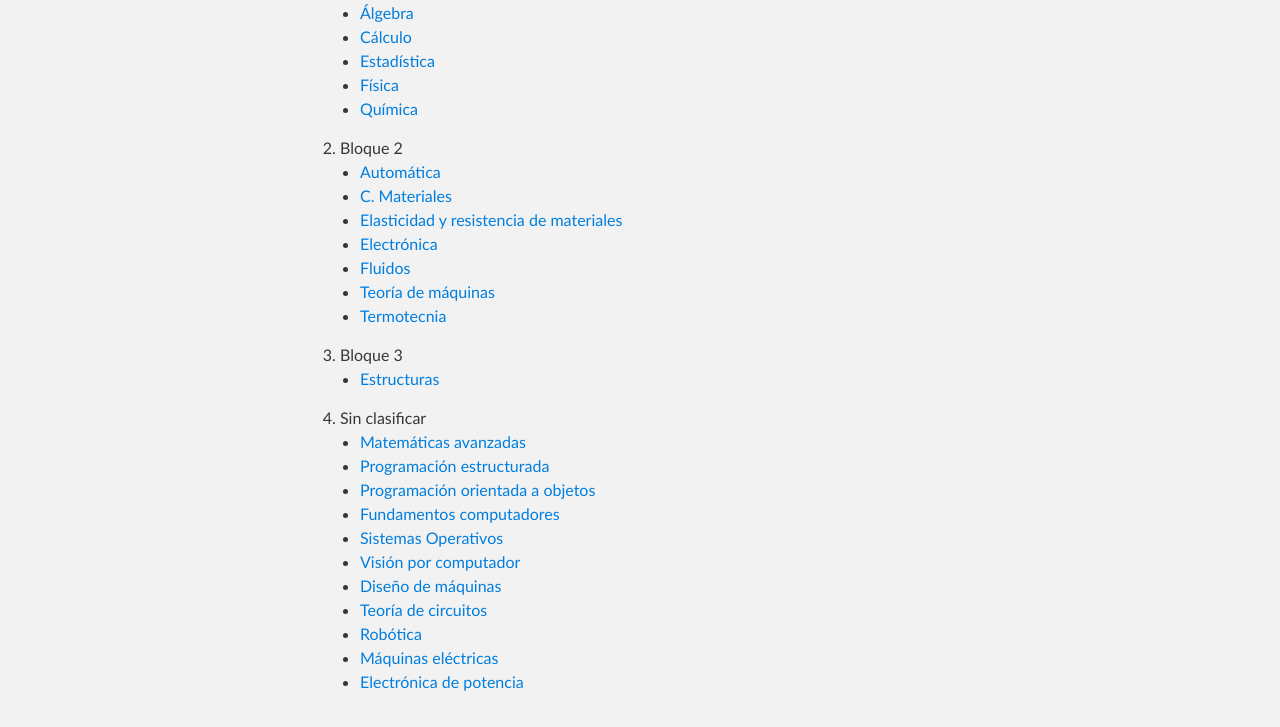
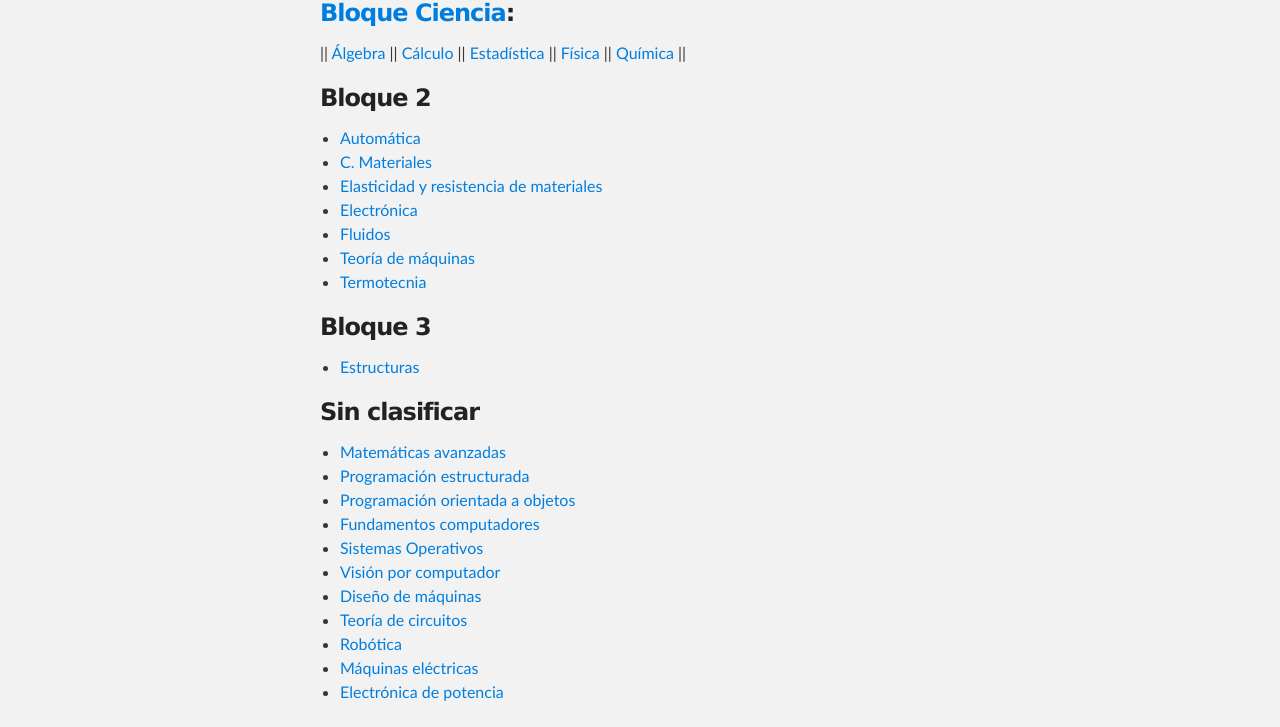
Before and after one commit to ingenieria-libre/ingenieria-libre.github.io, a plain HTML site: page index.html in a window 1280 px wide. Shown: the part 329-1056 px from the top of the page. Drawn offline with Linux system fonts and the light colour scheme.

Commit message:
Replace master branch with page content via GitHub

```diff
--- a/index.html
+++ b/index.html
@@ -27,21 +27,21 @@
     <!-- MAIN CONTENT -->
     <div id="main_content_wrap" class="outer">
       <section id="main_content" class="inner">
-        <h3>
-<a id="asignaturas" class="anchor" href="#asignaturas" aria-hidden="true"><span aria-hidden="true" class="octicon octicon-link"></span></a>Asignaturas.</h3>
+        <h1>
+<a id="asignaturas" class="anchor" href="#asignaturas" aria-hidden="true"><span aria-hidden="true" class="octicon octicon-link"></span></a>Asignaturas.</h1>
 
-<ol>
-<li>Bloque 1
+<h3>
+<a id="bloque-ciencia" class="anchor" href="#bloque-ciencia" aria-hidden="true"><span aria-hidden="true" class="octicon octicon-link"></span></a><a href="https://github.com/orgs/ingenieria-libre/teams/ciencias/repositories">Bloque Ciencia</a>:</h3>
 
-<ul>
-<li><a href="http://ingenieria-libre.github.io/algebra">Álgebra</a></li>
-<li><a href="http://ingenieria-libre.github.io/calculo">Cálculo</a></li>
-<li><a href="http://ingenieria-libre.github.io/estadistica">Estadística</a></li>
-<li><a href="http://ingenieria-libre.github.io/fisica">Física</a></li>
-<li><a href="http://ingenieria-libre.github.io/quimica">Química</a></li>
-</ul>
-</li>
-<li>Bloque 2
+<p>|| <a href="http://ingenieria-libre.github.io/algebra">Álgebra</a>
+ || <a href="http://ingenieria-libre.github.io/calculo">Cálculo</a>
+ || <a href="http://ingenieria-libre.github.io/estadistica">Estadística</a>
+ || <a href="http://ingenieria-libre.github.io/fisica">Física</a>
+ || <a href="http://ingenieria-libre.github.io/quimica">Química</a>
+ ||</p>
+
+<h3>
+<a id="bloque-2" class="anchor" href="#bloque-2" aria-hidden="true"><span aria-hidden="true" class="octicon octicon-link"></span></a>Bloque 2</h3>
 
 <ul>
 <li><a href="http://ingenieria-libre.github.io/automatica">Automática</a></li>
@@ -52,14 +52,16 @@
 <li><a href="http://ingenieria-libre.github.io/t-maquinas">Teoría de máquinas</a></li>
 <li><a href="http://ingenieria-libre.github.io/termotecnia">Termotecnia</a></li>
 </ul>
-</li>
-<li>Bloque 3
+
+<h3>
+<a id="bloque-3" class="anchor" href="#bloque-3" aria-hidden="true"><span aria-hidden="true" class="octicon octicon-link"></span></a>Bloque 3</h3>
 
 <ul>
 <li><a href="http://ingenieria-libre.github.io/estructuras">Estructuras</a></li>
 </ul>
-</li>
-<li>Sin clasificar
+
+<h3>
+<a id="sin-clasificar" class="anchor" href="#sin-clasificar" aria-hidden="true"><span aria-hidden="true" class="octicon octicon-link"></span></a>Sin clasificar</h3>
 
 <ul>
 <li><a href="http://ingenieria-libre.github.io/matematicas-avanzadas">Matemáticas avanzadas</a></li>
@@ -74,8 +76,6 @@
 <li><a href="http://ingenieria-libre.github.io/maq-elec">Máquinas eléctricas</a></li>
 <li><a href="http://ingenieria-libre.github.io/elec-potencia">Electrónica de potencia</a></li>
 </ul>
-</li>
-</ol>
       </section>
     </div>
 
```
Also changed, not shown: params.json (+1 -1 lines).
